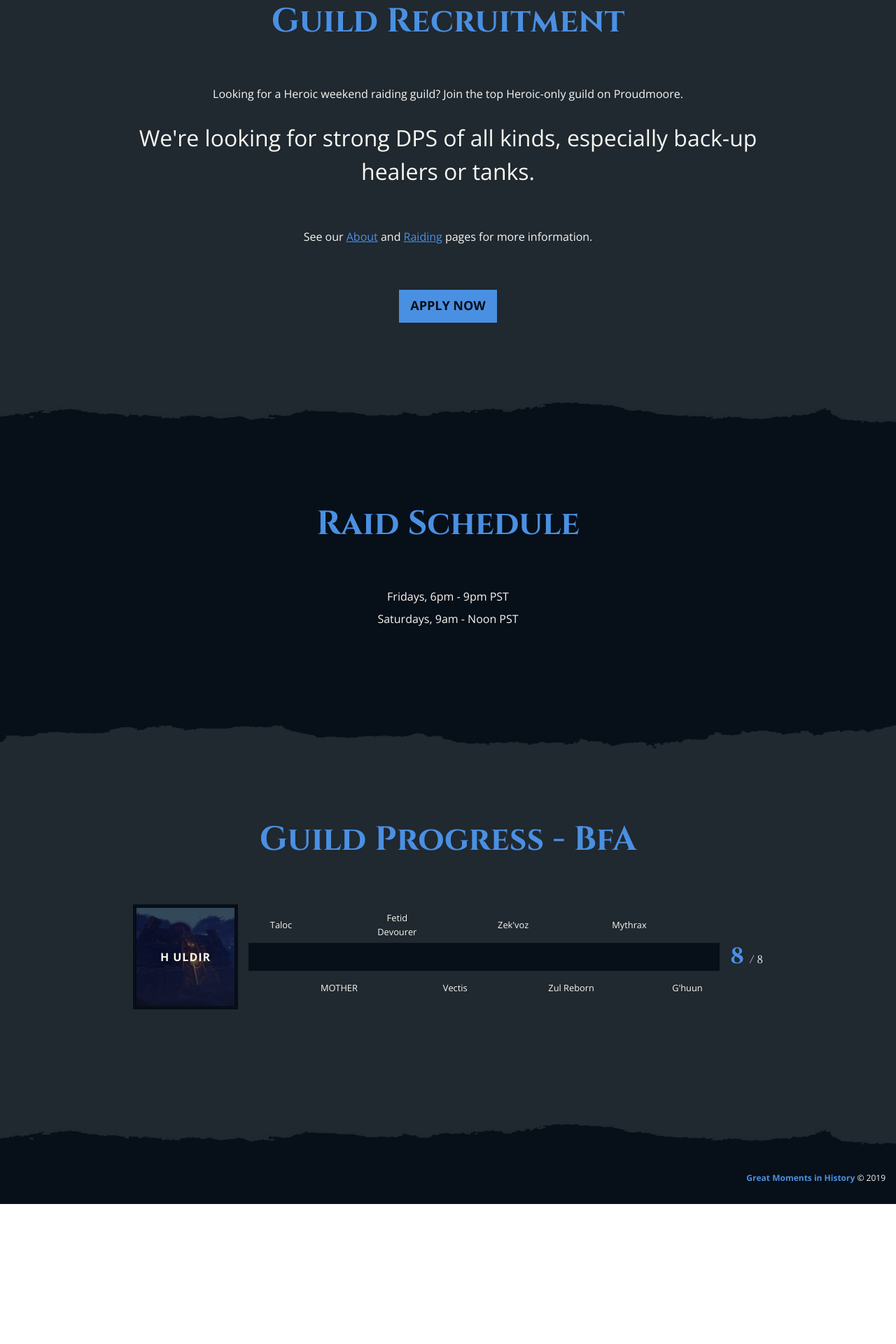
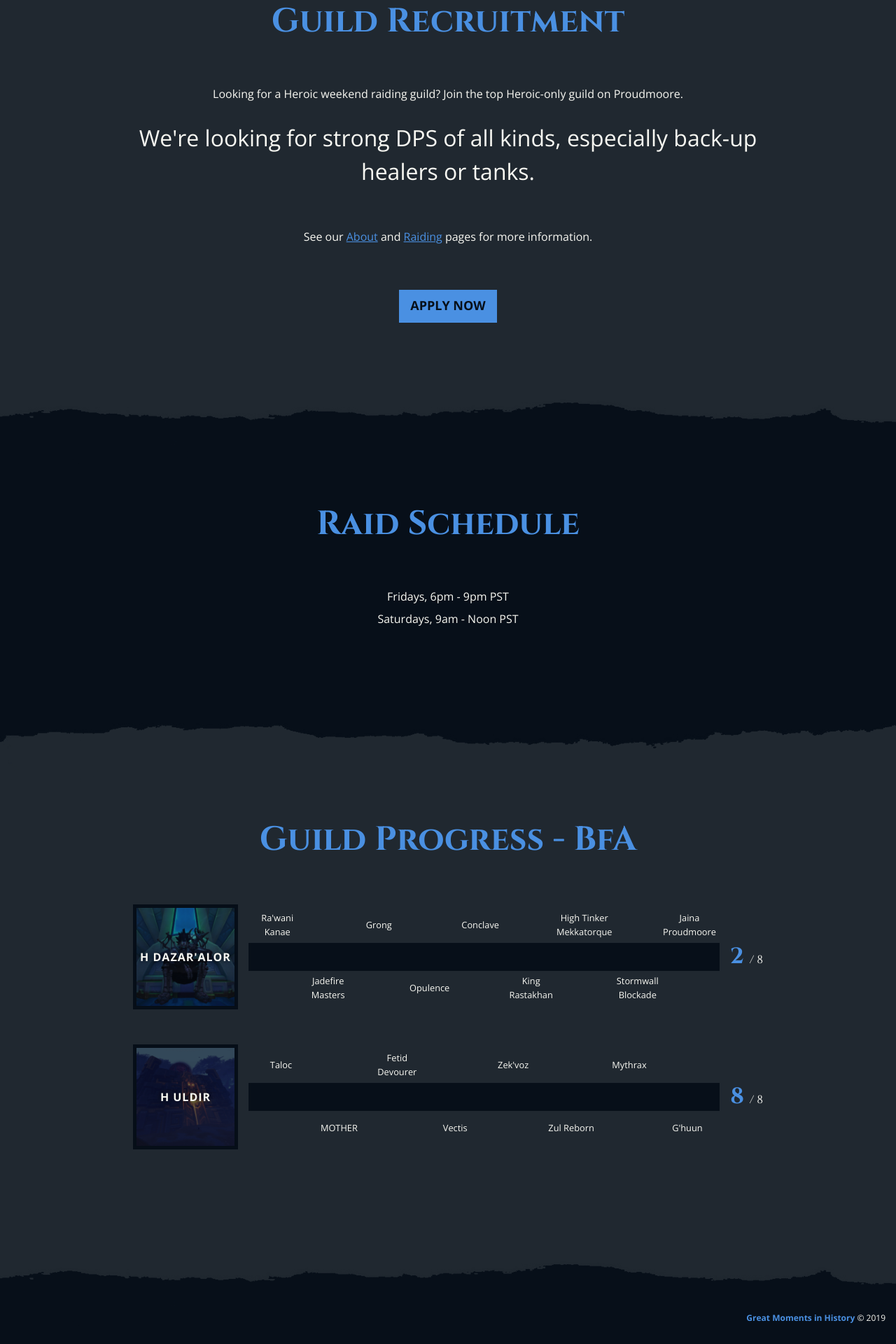
Before and after one commit to gmih/gmih.github.io, a Jekyll site: the page built from index.html, in a window 1280 px wide. Shown: the part 1067-2987 px from the top of the page at 70% size. Built offline with Jekyll 4.4.1, drawn with Linux system fonts in a browser that asks for light colours; nearby versions of some CDN libraries; before the commit the page ends 2787 px from its top, so only the background shows below that.

Commit message:
Update progress

```diff
--- a/css/main.scss
+++ b/css/main.scss
@@ -453,7 +453,7 @@ margin on the iframe, cause it breaks stuff. */
     display:none;
 }
 
-@media screen and (min-width:720px) {
+@media screen and (min-width:961px) {
 
     .meter-with-labels {
         display:block;
@@ -469,6 +469,7 @@ margin on the iframe, cause it breaks stuff. */
     width: 100%;
     flex: 1;
     min-height: 50px;
+    justify-content: space-between;
 }
 
 span.raid-meter-label:nth-child(even) {
@@ -488,10 +489,10 @@ span.raid-meter-label:nth-child(odd) {
 }
 span.raid-meter-label {
     font-size: 0.8rem;
-    width: 20%;
     text-align: center;
     line-height: 1.5;
     display: flex;
+    width: 20%;
     flex-direction: column;
     justify-content: center;
 }
@@ -539,7 +540,7 @@ span.raid-meter-label {
     font-weight: 600;
 }
 
-@media screen and (min-width:720px) {
+@media screen and (min-width:961px) {
 
     .progress-numbers {
         font-family: $headline-font-family;
--- a/index.html
+++ b/index.html
@@ -38,6 +38,27 @@ layout: default
                 <h2 class="home__post-title post-title section-header"><span class="color-accent">Guild</span> Progress - BfA</h2>
 
                 <div class="raid-instance">
+                    <div class="raid-image"><img src="../images/bosses/dazar-alor.png"><span class="raid-name">H Dazar'alor</span></div>
+                    <div class="meter-with-labels">
+                        <div class="raid-meter-labels">
+                            <span class="raid-meter-label">Ra'wani Kanae</span>
+                            <span class="raid-meter-label">Jadefire Masters</span>
+                            <span class="raid-meter-label">Grong</span>
+                            <span class="raid-meter-label">Opulence</span>
+                            <span class="raid-meter-label">Conclave</span>
+                            <span class="raid-meter-label">King Rastakhan</span>
+                            <span class="raid-meter-label">High Tinker Mekkatorque</span>
+                            <span class="raid-meter-label">Stormwall Blockade</span>
+                            <span class="raid-meter-label">Jaina Proudmoore</span>
+                        </div>
+                        <div class="meter">
+                            <span style="width:calc(2/9 * 100%);"><span class="progress-meter"></span></span>
+                        </div>
+                    </div>
+                    <div class="progress-numbers"><span class="first-number">2 </span>/ 8</div>
+                </div>
+
+                <div class="raid-instance">
                     <div class="raid-image"><img src="../images/bosses/uldir.png"><span class="raid-name">H Uldir</span></div>
                     <div class="meter-with-labels">
                         <div class="raid-meter-labels">
@@ -48,7 +69,7 @@ layout: default
                             <span class="raid-meter-label">Zek'voz</span>
                             <span class="raid-meter-label">Zul Reborn</span>
                             <span class="raid-meter-label">Mythrax</span>
-                            <span class="raid-meter-label"s>G'huun</span>
+                            <span class="raid-meter-label">G'huun</span>
                         </div>
                         <div class="meter">
                             <span style="width:100%;"><span class="progress-meter"></span></span>
```
Also changed, not shown: images/bosses/dazar-alor.png (added).
